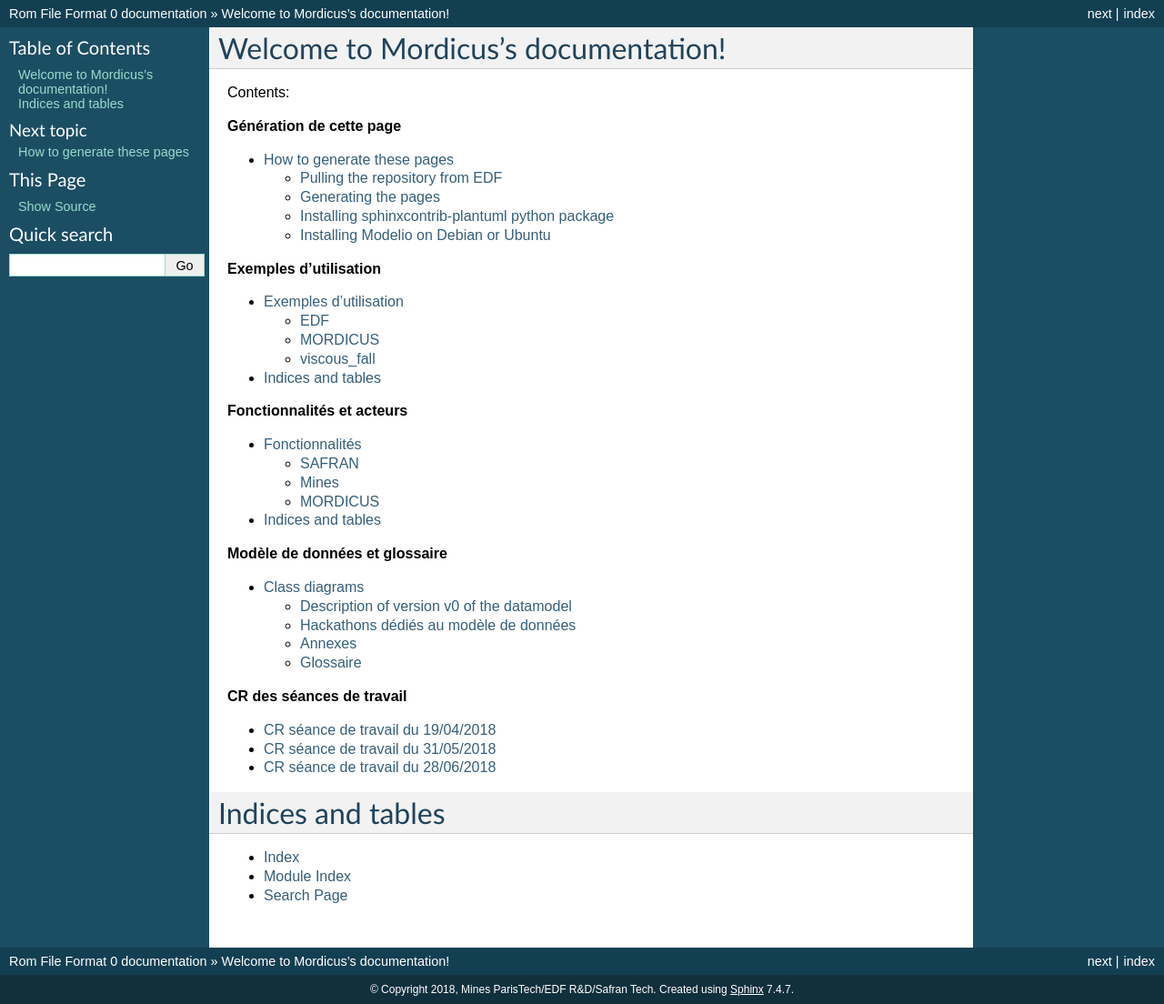
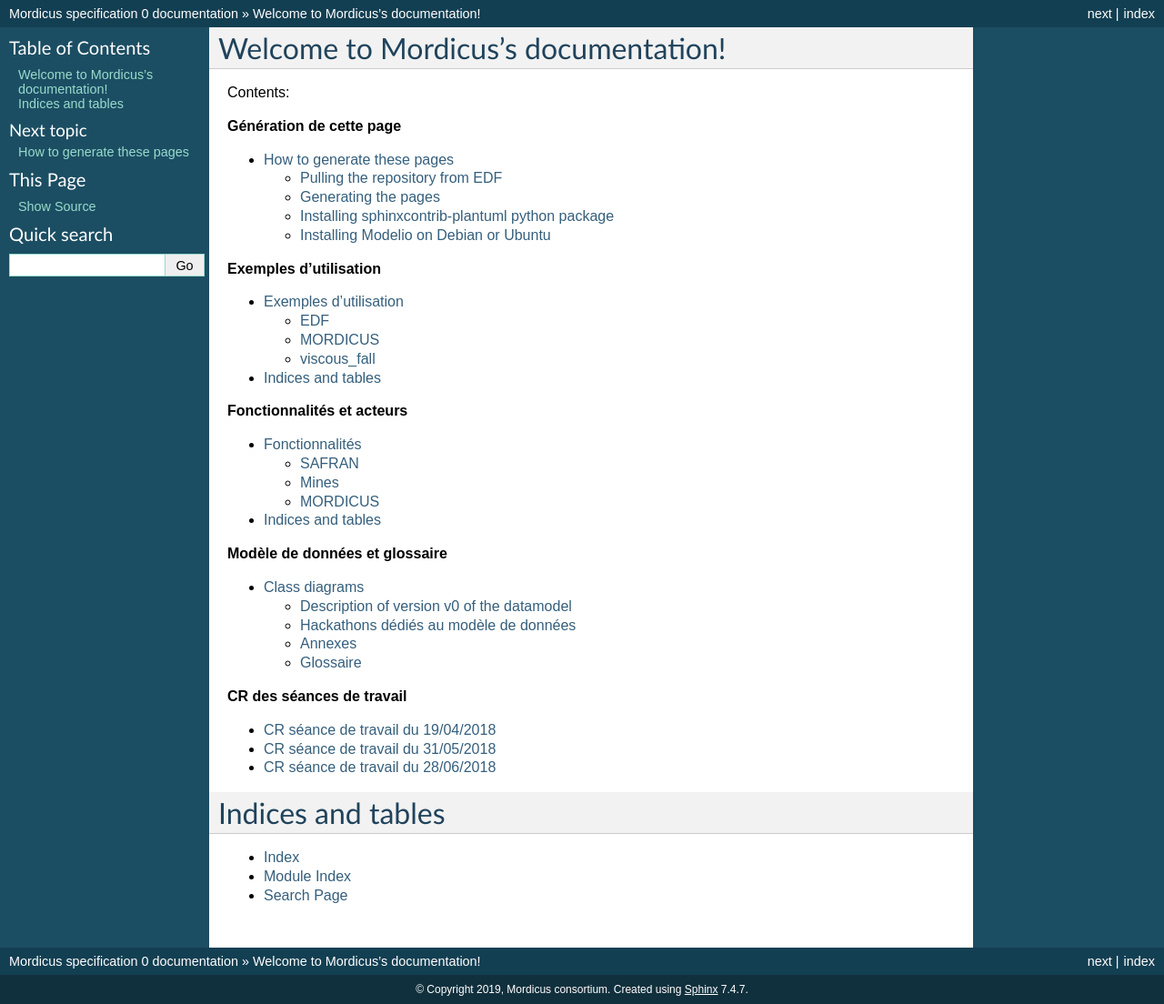
Before and after one commit to feelpp/mordicus, a Sphinx documentation site: the page built from source/index.rst, in a window 1280 px wide. Shown: the whole page at 91% size. Built offline with Sphinx 7.4.7, drawn with Linux system fonts in a browser that asks for light colours.

Commit message:
Change title and copyright in conf.py

```diff
--- a/source/conf.py
+++ b/source/conf.py
@@ -49,8 +49,8 @@
 master_doc = 'index'
 
 # General information about the project.
-project = u'Rom File Format'
-copyright = u'2018, Mines ParisTech/EDF R&D/Safran Tech'
+project = u'Mordicus specification'
+copyright = u'2019, Mordicus consortium'
 
 # The version info for the project you're documenting, acts as replacement for
 # |version| and |release|, also used in various other places throughout the
@@ -205,8 +205,8 @@
 # (source start file, target name, title,
 #  author, documentclass [howto, manual, or own class]).
 latex_documents = [
-  ('index', 'RoFiFo.tex', u'Rom File Format',
-   u'Mines ParisTech/EDF R\&D/Safran Tech', 'manual'),
+  ('index', 'Datamodel.tex', u'Mordicus Specification',
+   u'Mordicus consortium', 'manual'),
 ]
 
 # The name of an image file (relative to this directory) to place at the top of
```
